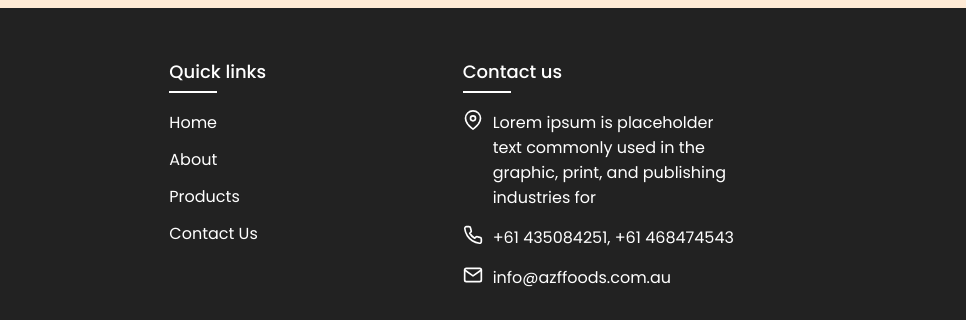
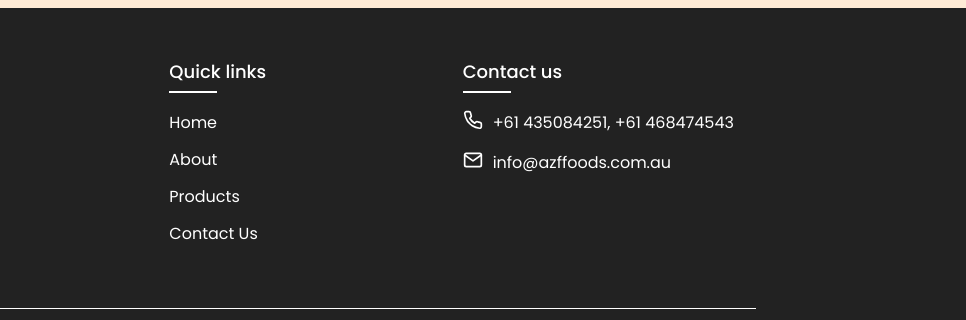
Before and after one commit to Ishitajindal1310/AZF-Foods, a plain HTML site: page frontend/products.html in a window 1280 px wide. Shown: the part 1148-1468 px from the top of the page, 314-1280 px from the left. Drawn offline with Linux system fonts and the light colour scheme; a web font is replaced by a local one.

Commit message:
New commit

```diff
--- a/frontend/products.html
+++ b/frontend/products.html
@@ -1,5 +1,6 @@
 <!DOCTYPE html>
 <html lang="en">
+
 <head>
 	<meta charset="UTF-8" />
 	<meta name="viewport" content="width=device-width, initial-scale=1.0" />
@@ -10,12 +11,14 @@
 	<link href="https://fonts.googleapis.com/css2?family=Poppins:wght@400;500;600;700&display=swap" rel="stylesheet" />
 	<link href="https://fonts.googleapis.com/css2?family=Poppins:wght@400;500;600;700&display=swap" rel="stylesheet" />
 </head>
+
 <body>
 	<header>
 		<nav>
 			<div class="logo">
 				<!-- <h1>AZF Foods</h1> -->
-					<a href = "./index.html"><img src="./res/imgs/logo.jpg" alt="AZF Foods" style="font-family: 'Agbalumo', system-ui; border-radius: 0.25rem" width="60" /></a>
+				<a href="./index.html"><img src="./res/imgs/logo.jpg" alt="AZF Foods"
+						style="font-family: 'Agbalumo', system-ui; border-radius: 0.25rem" width="60" /></a>
 			</div>
 			<div class="nav-links">
 				<a href="./index.html" class="nav-item">Home</a>
@@ -63,8 +66,10 @@
 			<h1 class="header-title">Flavor Beyond Borders – Discover Our Collection !</h1>
 			<div class="product-description">
 				<p class="header-para">
-						Unlock the true essence of global cuisine with AZF Aroma’ carefully curated range of high-quality spices and ingredients.
-						Whether you’re preparing everyday meals or crafting gourmet creations, our premium selection brings vibrant flavors and rich
+					Unlock the true essence of global cuisine with AZF Aroma’ carefully curated range of high-quality
+					spices and ingredients.
+					Whether you’re preparing everyday meals or crafting gourmet creations, our premium selection brings
+					vibrant flavors and rich
 					aromas straight to your kitchen.
 				</p>
 			</div>
@@ -82,11 +87,8 @@
 			<!-- Row 1 -->
 			<div class="product-card selected">
 				<div class="product-image">
-						<img
-							src="https://png.pngtree.com/png-clipart/20221015/original/pngtree-coriander-seed-food-food-png-image_8692111.png"
-							alt="Coriander Seeds"
-							style="padding: 0.5rem"
-						/>
+					<img src="https://png.pngtree.com/png-clipart/20221015/original/pngtree-coriander-seed-food-food-png-image_8692111.png"
+						alt="Coriander Seeds" style="padding: 0.5rem" />
 					<div class="product-name">Coriander Seeds</div>
 				</div>
 				<div class="product-overlay">Coriander Seeds</div>
@@ -102,10 +104,8 @@
 
 			<div class="product-card">
 				<div class="product-image">
-						<img
-							src="https://png.pngtree.com/png-clipart/20220620/original/pngtree-fennel-seeds-png-image_8132154.png"
-							alt="Fennel Seeds"
-						/>
+					<img src="https://png.pngtree.com/png-clipart/20220620/original/pngtree-fennel-seeds-png-image_8132154.png"
+						alt="Fennel Seeds" />
 					<div class="product-name">Fennel Seeds</div>
 				</div>
 				<div class="product-overlay">Fennel Seeds</div>
@@ -113,7 +113,8 @@
 
 			<div class="product-card">
 				<div class="product-image">
-						<img src="./res/imgs/kabuli_chickpeas_7.png" alt="Kabuli Chickpeas (7mm)" style="padding: 0.75rem" />
+					<img src="./res/imgs/kabuli_chickpeas_7.png" alt="Kabuli Chickpeas (7mm)"
+						style="padding: 0.75rem" />
 					<div class="product-name">Kabuli Chickpeas (7mm)</div>
 				</div>
 				<div class="product-overlay">Kabuli Chickpeas (7mm)</div>
@@ -122,11 +123,8 @@
 			<!-- Row 2 -->
 			<div class="product-card">
 				<div class="product-image">
-						<img
-							src="https://sunimpex.biz/wp-content/uploads/2024/02/kabuli-chickpeas.png"
-							alt="Kabuli Chickpeas (8mm)"
-							style="padding: 1rem"
-						/>
+					<img src="https://sunimpex.biz/wp-content/uploads/2024/02/kabuli-chickpeas.png"
+						alt="Kabuli Chickpeas (8mm)" style="padding: 1rem" />
 					<div class="product-name">Kabuli Chickpeas (8mm)</div>
 				</div>
 				<div class="product-overlay">Kabuli Chickpeas (8mm)</div>
@@ -150,7 +148,8 @@
 
 			<div class="product-card">
 				<div class="product-image">
-						<img src="https://dudhatexport.com/wp-content/uploads/2022/09/Dill-Seeds.png" alt="Dill Seeds" style="padding: 0.5rem" />
+					<img src="https://dudhatexport.com/wp-content/uploads/2022/09/Dill-Seeds.png" alt="Dill Seeds"
+						style="padding: 0.5rem" />
 					<div class="product-name">Dill Seeds</div>
 				</div>
 				<div class="product-overlay">Dill Seeds</div>
@@ -208,47 +207,19 @@
 					<h3 class="footer-heading">Contact us</h3>
 					<div class="footer-links">
 						<div class="contact-item">
-								<svg
-									class="contact-icon"
-									viewBox="0 0 24 24"
-									fill="none"
-									stroke="currentColor"
-									stroke-width="2"
-									stroke-linecap="round"
-									stroke-linejoin="round"
-								>
-									<path d="M21 10c0 7-9 13-9 13s-9-6-9-13a9 9 0 0 1 18 0z"></path>
-									<circle cx="12" cy="10" r="3"></circle>
-								</svg>
-								<span>Lorem ipsum is placeholder text commonly used in the graphic, print, and publishing industries for</span>
-							</div>
-							<div class="contact-item">
-								<svg
-									class="contact-icon"
-									viewBox="0 0 24 24"
-									fill="none"
-									stroke="currentColor"
-									stroke-width="2"
-									stroke-linecap="round"
-									stroke-linejoin="round"
-								>
+							<svg class="contact-icon" viewBox="0 0 24 24" fill="none" stroke="currentColor"
+								stroke-width="2" stroke-linecap="round" stroke-linejoin="round">
 								<path
-										d="M22 16.92v3a2 2 0 0 1-2.18 2 19.79 19.79 0 0 1-8.63-3.07 19.5 19.5 0 0 1-6-6 19.79 19.79 0 0 1-3.07-8.67A2 2 0 0 1 4.11 2h3a2 2 0 0 1 2 1.72 12.84 12.84 0 0 0 .7 2.81 2 2 0 0 1-.45 2.11L8.09 9.91a16 16 0 0 0 6 6l1.27-1.27a2 2 0 0 1 2.11-.45 12.84 12.84 0 0 0 2.81.7A2 2 0 0 1 22 16.92z"
-									></path>
+									d="M22 16.92v3a2 2 0 0 1-2.18 2 19.79 19.79 0 0 1-8.63-3.07 19.5 19.5 0 0 1-6-6 19.79 19.79 0 0 1-3.07-8.67A2 2 0 0 1 4.11 2h3a2 2 0 0 1 2 1.72 12.84 12.84 0 0 0 .7 2.81 2 2 0 0 1-.45 2.11L8.09 9.91a16 16 0 0 0 6 6l1.27-1.27a2 2 0 0 1 2.11-.45 12.84 12.84 0 0 0 2.81.7A2 2 0 0 1 22 16.92z">
+								</path>
 							</svg>
 							<span>+61 435084251, +61 468474543</span>
 						</div>
 						<div class="contact-item">
-								<svg
-									class="contact-icon"
-									viewBox="0 0 24 24"
-									fill="none"
-									stroke="currentColor"
-									stroke-width="2"
-									stroke-linecap="round"
-									stroke-linejoin="round"
-								>
-									<path d="M4 4h16c1.1 0 2 .9 2 2v12c0 1.1-.9 2-2 2H4c-1.1 0-2-.9-2-2V6c0-1.1.9-2 2-2z"></path>
+							<svg class="contact-icon" viewBox="0 0 24 24" fill="none" stroke="currentColor"
+								stroke-width="2" stroke-linecap="round" stroke-linejoin="round">
+								<path d="M4 4h16c1.1 0 2 .9 2 2v12c0 1.1-.9 2-2 2H4c-1.1 0-2-.9-2-2V6c0-1.1.9-2 2-2z">
+								</path>
 								<polyline points="22,6 12,13 2,6"></polyline>
 							</svg>
 							<span>info@azffoods.com.au</span>
@@ -275,4 +246,5 @@
 
 	<script type="module" src="./res/js/card-hover-overlay.js"></script>
 </body>
+
 </html>
```
Also changed, not shown: frontend/about-us.html (+1 -15 lines), frontend/contact-us.html (+0 -15 lines), frontend/index.html (+4 -19 lines), frontend/products-1-ens.html (+0 -15 lines), frontend/products-2-pe.html (+0 -15 lines), frontend/products-3-bns.html (+0 -15 lines), frontend/products-4-others.html (+0 -15 lines). Lines whose indentation alone changed are shown as unchanged.
